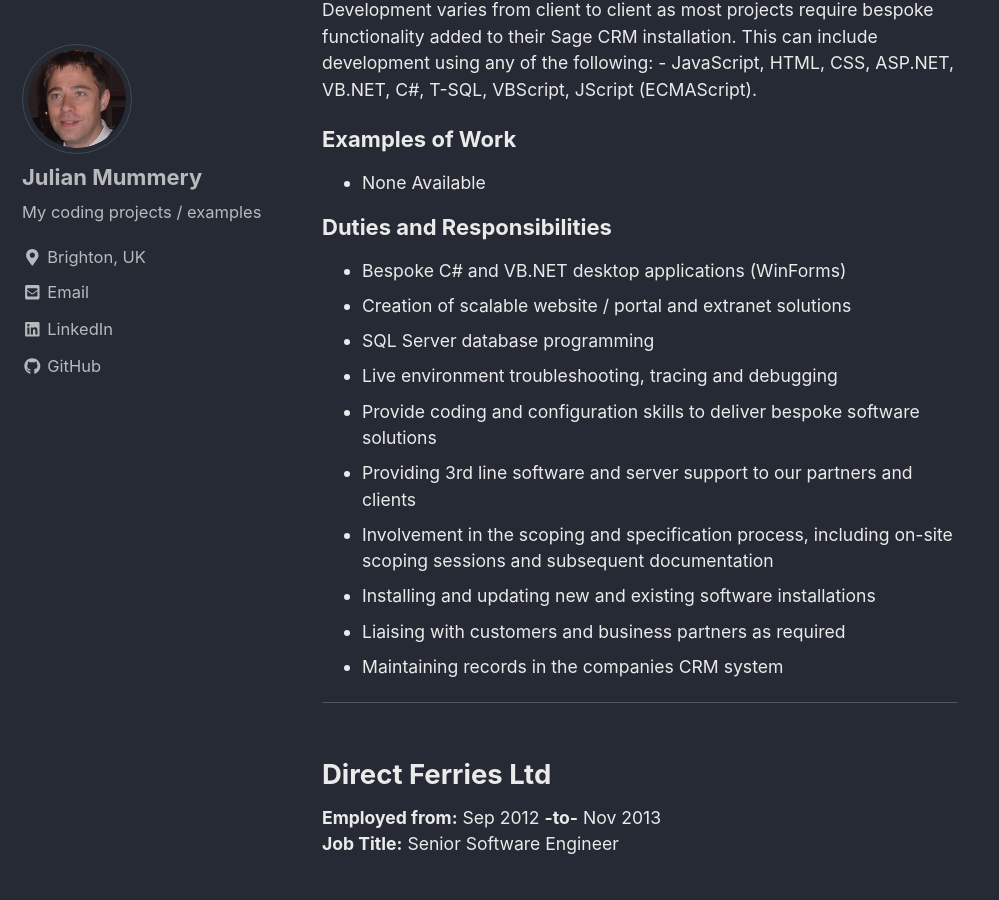
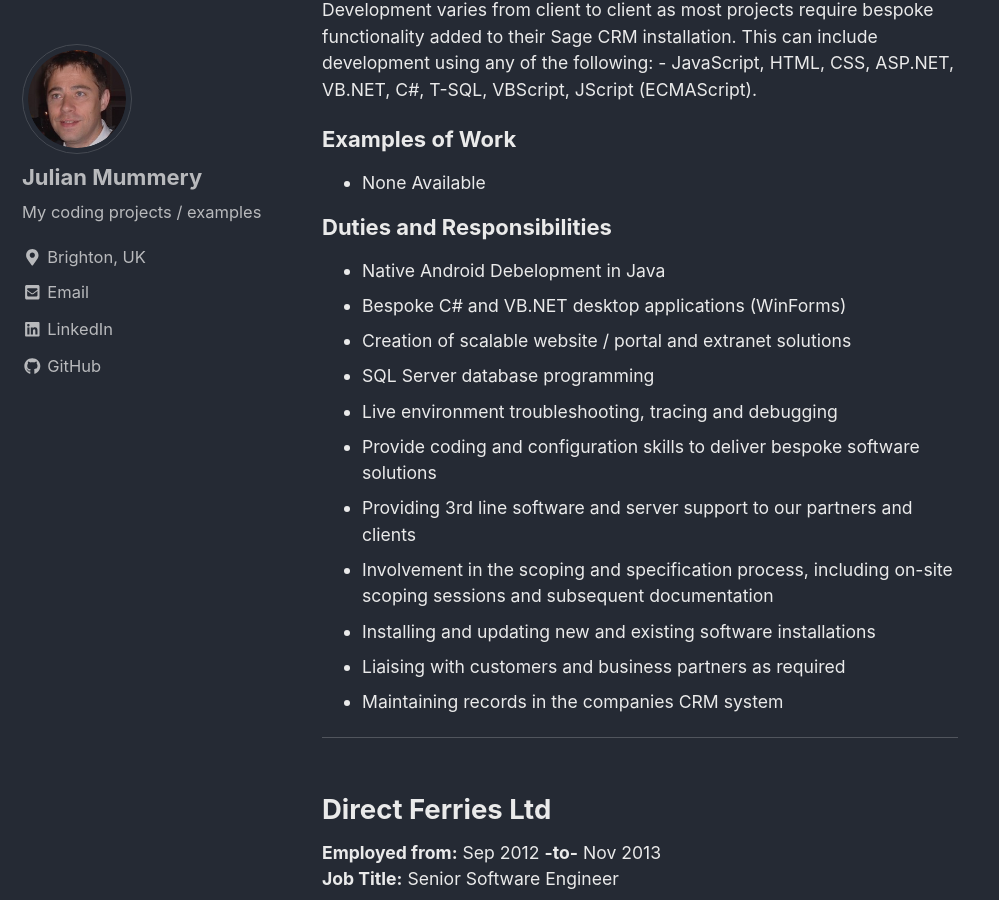
Before and after one commit to julianmummery/julianmummery.github.io, a Jekyll site: the page built from _pages/experience.md, in a window 1280 px wide and 900 px high, scrolled down 898 px. Shown: the whole window, without its empty margins (0-999 px from the left). Built offline with Jekyll 4.4.1, drawn with Linux system fonts in a browser that asks for light colours; nearby versions of some CDN libraries.

Commit message:
Update experience.md

```diff
--- a/_pages/experience.md
+++ b/_pages/experience.md
@@ -22,6 +22,7 @@
 </ul>
 <h3 style="margin-top: 0px">Duties and Responsibilities</h3>
 <ul style="font-size:0.80em;">
+  <li>Native Android Debelopment in Java</li>
   <li>Bespoke C# and VB.NET desktop applications (WinForms)</li>
   <li>Creation of scalable website / portal and extranet solutions</li>
   <li>SQL Server database programming</li>
```
